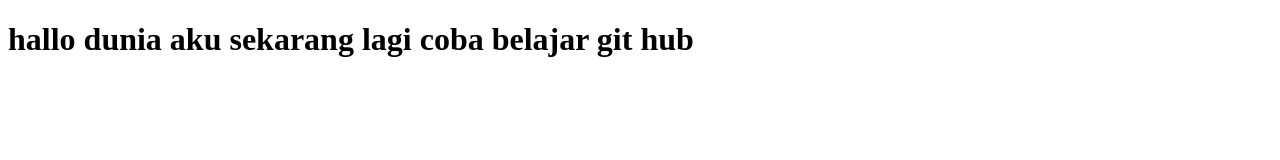
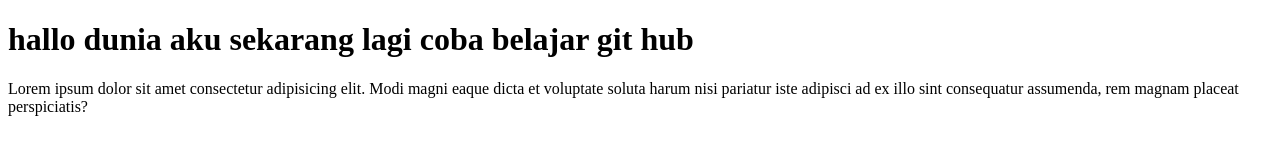
Before and after one commit to alfinoNicolasPrasetya/Test-remote, a plain HTML site: page index.html in a window 1280 px wide. Drawn offline with Linux system fonts and the light colour scheme.

Commit message:
menambahkan paragraf kedalamdata index.html

```diff
--- a/index.html
+++ b/index.html
@@ -1,12 +1,17 @@
 <!DOCTYPE html>
 <html lang="en">
-<head>
-    <meta charset="UTF-8">
-    <meta http-equiv="X-UA-Compatible" content="IE=edge">
-    <meta name="viewport" content="width=device-width, initial-scale=1.0">
+  <head>
+    <meta charset="UTF-8" />
+    <meta http-equiv="X-UA-Compatible" content="IE=edge" />
+    <meta name="viewport" content="width=device-width, initial-scale=1.0" />
     <title>Coba Git Remote Nich</title>
-</head>
-<body>
+  </head>
+  <body>
     <h1>hallo dunia aku sekarang lagi coba belajar git hub</h1>
-</body>
+    <p>
+      Lorem ipsum dolor sit amet consectetur adipisicing elit. Modi magni eaque
+      dicta et voluptate soluta harum nisi pariatur iste adipisci ad ex illo
+      sint consequatur assumenda, rem magnam placeat perspiciatis?
+    </p>
+  </body>
 </html>
```
